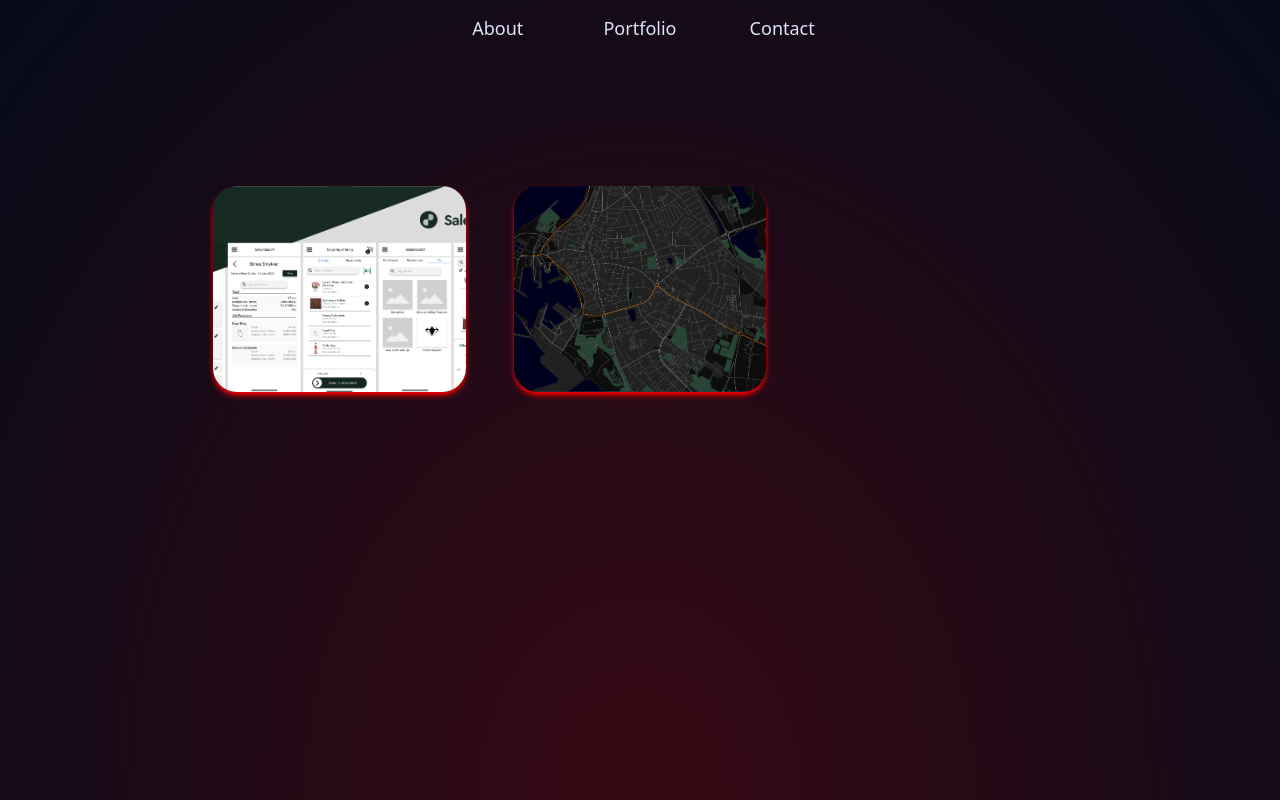
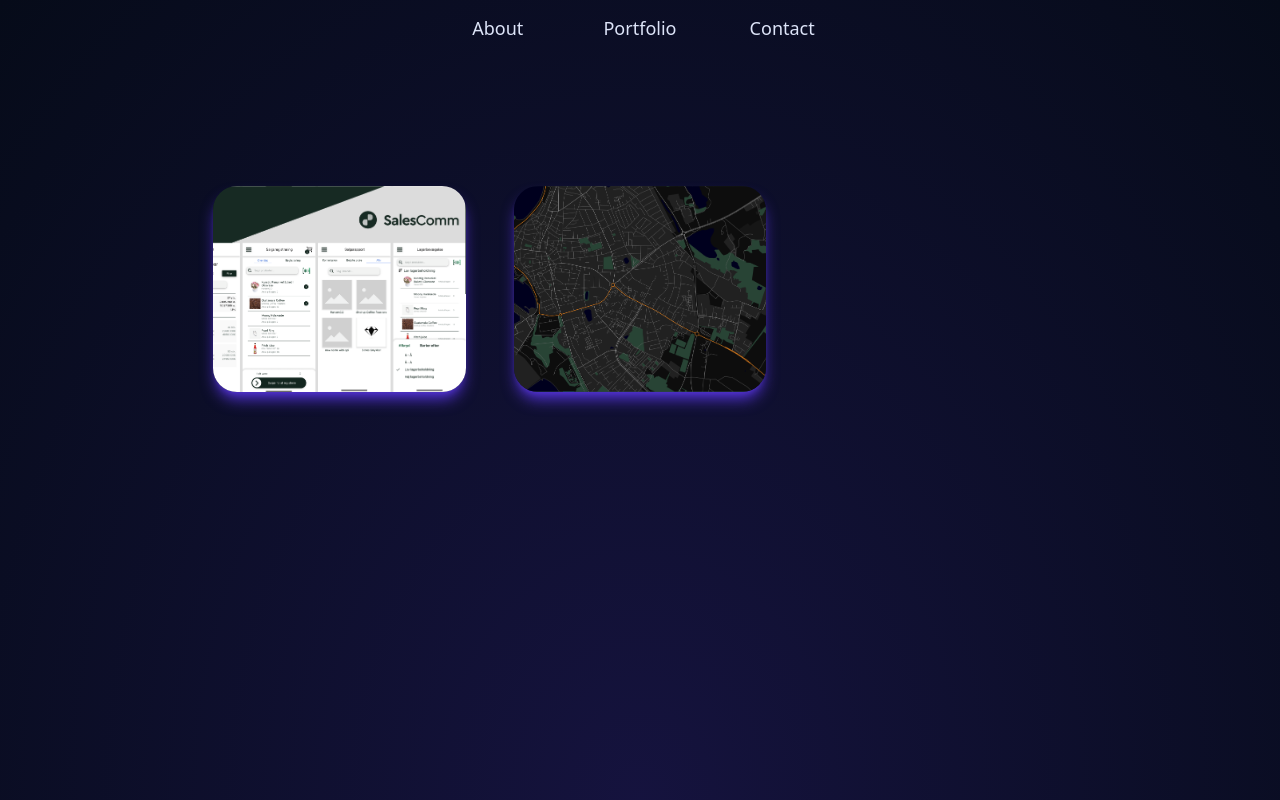
Before and after one commit to WesthNielsen/portfolio-website, a React (Create React App) app: page / in a window 1280 px wide. Built offline with nearby package versions, Linux system fonts and the light colour scheme; the HTML template or start-up script is replaced by a standard one.

Commit message:
Changed portfolio to make use of JSON file for project list

```diff
--- a/src/components/PortfolioCard.tsx
+++ b/src/components/PortfolioCard.tsx
@@ -1,31 +1,28 @@
 import React from "react";
+import { PortfolioProject } from "../interfaces/Types";
 
-const PortfolioCard = (props: {
-  imageName?: string;
-  projectName?: string;
-  bread?: string;
-}) => {
-  console.log(`url(./assets/${props.imageName})`);
-
-  return props.bread && props.imageName && props.projectName ? (
-    <div className="w-full h-full rounded-3xl overflow-hidden shadow-md hover:shadow-lg shadow-primary hover:shadow-primary ease-in-out relative group cursor-default duration-500">
+const PortfolioCard = (props: { project: PortfolioProject }) => {
+  return props.project.imageName ? (
+    <div className="w-full h-full rounded-3xl overflow-hidden shadow-lg hover:shadow-xl shadow-primary hover:shadow-primary ease-in-out relative group cursor-default duration-500 hover:scale-105">
       <div
-        className={
-          "w-full h-full absolute top-0 left-0 bg-cover bg-center group-hover:scale-105 duration-1000"
-        }
+        className={"w-full h-full absolute top-0 left-0 bg-cover bg-right"}
         style={{
           backgroundImage:
             "url(" +
             require(`../assets/${
-              props.imageName ? props.imageName : "Placeholder.png"
+              props.project.imageName
+                ? props.project.imageName
+                : "Placeholder.png"
             }`) +
             ")",
         }}
       />
       <div className="bg-black/60 w-full h-full bg-cover opacity-0 backdrop-blur-sm hover:opacity-100 duration-500">
         <div className="w-full h-full pt-4 pb-2 px-4 flex items-center justify-center flex-col text-text">
-          <h1 className="text-2xl">{props.projectName}</h1>
-          <p className="w-full h-full text-base overflow-hidden">{props.bread}</p>
+          <h1 className="text-2xl">{props.project.projectName}</h1>
+          <p className="w-full h-full text-base overflow-hidden">
+            {props.project.projectDescription}
+          </p>
         </div>
       </div>
     </div>
--- /dev/null
+++ b/src/constants/Portfolio-Projects.ts
@@ -0,0 +1,33 @@
+import { PortfolioProject } from "../interfaces/Types";
+
+export const portfolioProjects: Array<PortfolioProject> = [
+  {
+    imageName: "SalesComm.png",
+    projectName: "SalesComm",
+    projectDescription:
+      "SalesComm is a web application that allows users to create and manage sales campaigns. Users can create campaigns, add contacts to campaigns, and send emails to contacts. Users can also view campaign statistics and track email opens and clicks.",
+  },
+  {
+    imageName: "MapOfDenmark.png",
+    projectName: "Map of Denmark",
+    projectDescription:
+      "This was our first-year project, which was prepared in groups. The project was to simulate a Google Maps clone that would display Denmark using different algorithms such as KD-trees, Dijkstra's algorithm, and Tries for visualization, route-finding, and data handling. The program was written in Java with XML for data and JavaFX for graphics.",
+    projectGithub: "https://github.com/GoodKidJonesy/BFST22Group27",
+  },
+  {
+    imageName: "",
+    projectName: "Placeholder",
+  },
+  {
+    imageName: "",
+    projectName: "Placeholder",
+  },
+  {
+    imageName: "",
+    projectName: "Placeholder",
+  },
+  {
+    imageName: "",
+    projectName: "Placeholder",
+  },
+];
--- /dev/null
+++ b/src/interfaces/Types.ts
@@ -0,0 +1,6 @@
+export interface PortfolioProject {
+    imageName?: string;
+    projectName? : string;
+    projectDescription?: string;
+    projectGithub?: string;
+}
--- a/src/pages/Portfolio.tsx
+++ b/src/pages/Portfolio.tsx
@@ -1,24 +1,14 @@
 import React from "react";
 import PortfolioCard from "../components/PortfolioCard";
+import { portfolioProjects } from "../constants/Portfolio-Projects";
 
 const Portfolio = () => {
   return (
     <div className="w-full h-full flex items-center justify-center pt-8">
       <div className="w-4/6 h-3/5 grid grid-cols-3 gap-12 auto-rows-fr">
-        <PortfolioCard
-          imageName="SalesComm.png"
-          projectName="SalesComm"
-          bread="SalesComm was a company that we worked with in our second year project, where we developed an app that functioned as a B2B marketplace and product regulation. The project focused on working with SCRUM and agile development, where the app itself was developed in React Native."
-        />
-        <PortfolioCard
-          imageName="MapOfDenmark.png"
-          projectName="Map of Denmark"
-          bread="This was our first-year project, which was prepared in groups. The project was to simulate a Google Maps clone that would display Denmark using different algorithms such as KD-trees, Dijkstra's algorithm, and Tries for visualization, route-finding, and data handling. The program was written in Java with XML for data and JavaFX for graphics"
-        />
-        <PortfolioCard projectName="Placeholder" />
-        <PortfolioCard projectName="Placeholder" />
-        <PortfolioCard projectName="Placeholder" />
-        <PortfolioCard projectName="Placeholder" />
+        {portfolioProjects.map((project, index) => {
+          return <PortfolioCard key={index} project={project} />;
+        })}
       </div>
     </div>
   );
--- a/tailwind.config.js
+++ b/tailwind.config.js
@@ -25,7 +25,7 @@ module.exports = {
       colors: {
         text: "#dde4f8",
         background: "#060b19",
-        primary: "#FF0000",
+        primary: "#5232d2",
         secondary: "#001242",
         accent: "#972bc5",
       },
```
